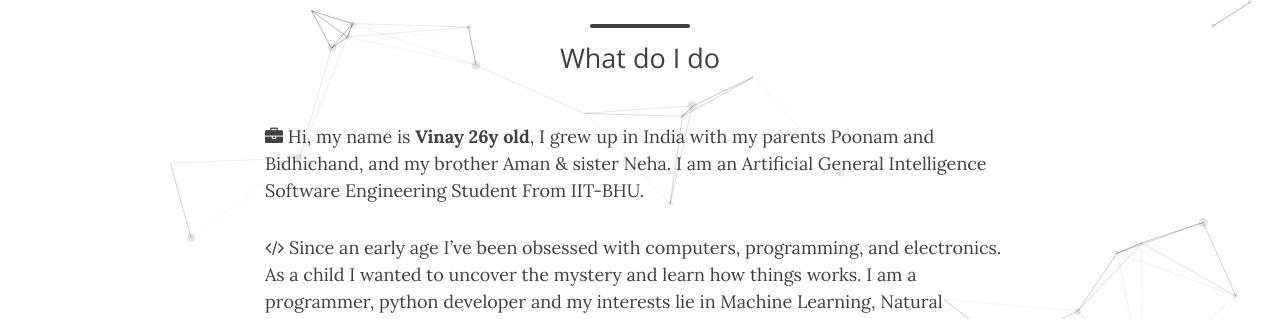
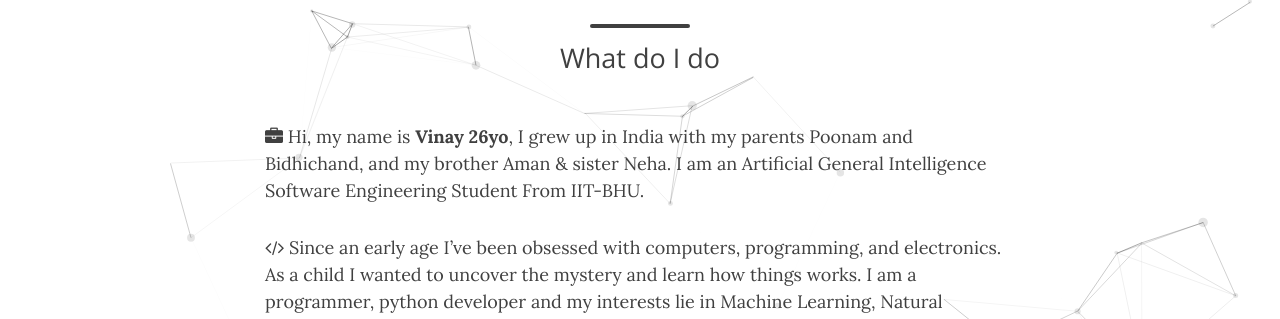
Before and after one commit to Vinaygond/Vinaygond.github.io, a Jekyll site: the page built from aboutme.md, in a window 1280 px wide and 900 px high. Shown: the part 209-528 px from the top of the window. Built offline with Jekyll 4.4.1, drawn with Linux system fonts in a browser that asks for light colours; nearby versions of some CDN libraries.

Commit message:
Update aboutme.md

```diff
--- a/aboutme.md
+++ b/aboutme.md
@@ -6,7 +6,7 @@ subtitle: What do I do
 
 <p class="about-text">
 <span class="fa fa-briefcase about-icon"></span>
-  Hi, my name is <strong>Vinay 26y old</strong>, I grew up in India with my parents Poonam and Bidhichand, and my brother Aman & sister Neha. I am an Artificial General Intelligence Software Engineering Student From IIT-BHU.
+  Hi, my name is <strong>Vinay 26yo</strong>, I grew up in India with my parents Poonam and Bidhichand, and my brother Aman & sister Neha. I am an Artificial General Intelligence Software Engineering Student From IIT-BHU.
 </p>
 
 <p class="about-text">
```
